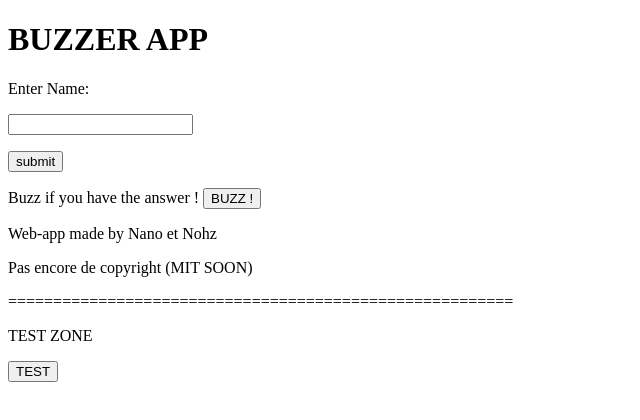
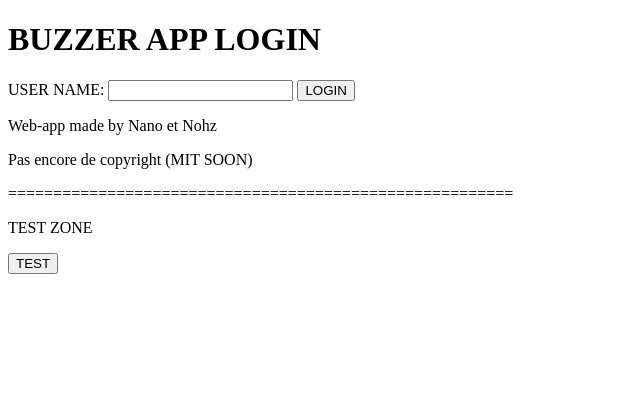
Before and after one commit to nohehf/BuzzerWebApp, a plain HTML site: page Web/index.html in a window 1280 px wide. Shown: the whole page, without its empty margins (0-640 px from the left). Drawn offline with Linux system fonts and the light colour scheme.

Commit message:
Index is the only html now
fusion of buzzer.html and login.html into index.html

```diff
--- a/Web/index.html
+++ b/Web/index.html
@@ -1,34 +1,43 @@
 <!doctype html>
-<!-- Importe le fichier buzz.js (permet de rendre le code plus lisible) -->
+<!-- Importe le fichier buzz.js (permet de rendre le code plus lisible)  -->
 <script type="text/javascript" src="buzz.js"></script>
+
+<!-- CACHE LA PARTIE BUZZER DE BASE A INCORPORER DANS LE CSS PLUS TARD -->
+<style>
+  #buzzerDiv{
+    display: none
+  }
+</style>
+
 <html lang="fr">
 <head>
   <meta charset="utf-8">
-  <title>BUZZER</title>
-  <link rel="stylesheet" href="style.css">
-  <script src="script.js"></script>
+  <title id='pageTitle'>LOGIN</title>
 </head>
 <body>
-  <h1>BUZZER APP</h1>
 
-  <!-- <form>
-    <label for="name">Votre nom de joueur:</label>
-    <input type="text" id='name' value="">
-    <input type="button" id='sendName' value="Send Name" onclick=sendName()>
+  <!-- PARTIE AFFICHEE LORS DU LOGIN -->
+  <div id='loginDiv'>
+    <h1>BUZZER APP LOGIN</h1>
 
-  </form> -->
+    <form>
+      <label for="name">USER NAME:</label>
+      <input type="text" id='name' value="">
+      <input type="button" id='loginButton' value="LOGIN" onclick=login()>
 
-  <form action = "http://localhost:5000/user" method = "post">
-    <p>Enter Name:</p>
-    <p><input type = "user" name = "username" /></p>
-    <p><input type = "submit" value = "submit" /></p>
- </form>
+    </form>
+  </div>
 
+  <!-- PARTIE AFFICHEE APRES LE LOGIN -->
+  <div id='buzzerDiv'>
+    <h1>BUZZER APP</h1>
 
-  <form>
-    <label for="buzz">Buzz if you have the answer !</label>
-    <input type="button" id='buzz' value="BUZZ !" onclick=buzz()>
-  </form>
+    <form>
+      <label for="buzz">Buzz if you have the answer !</label>
+      <input type="button" id='buzz' value="BUZZ !" onclick=buzz()>
+    </form>
+
+  </div>
 
 </body>
 
```
